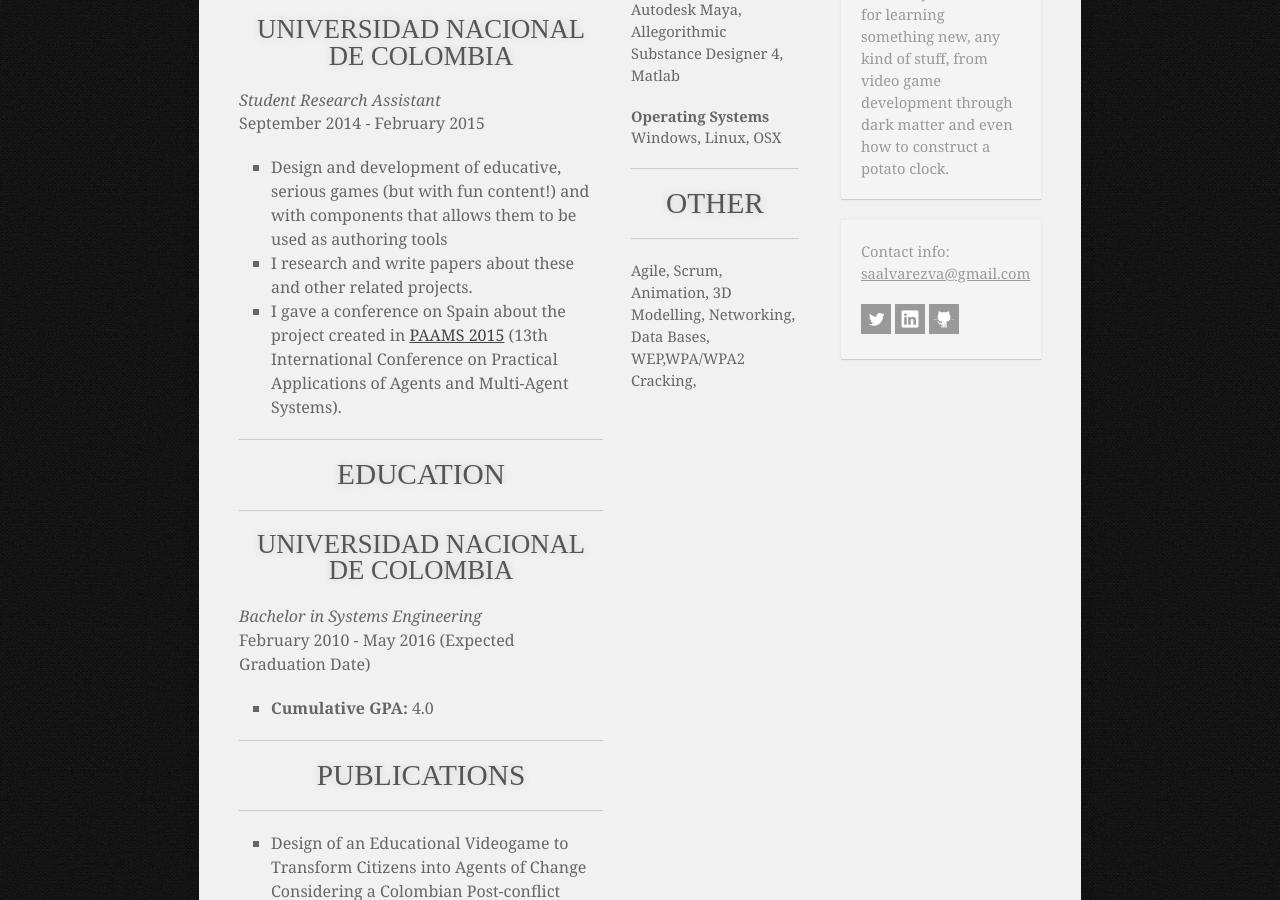
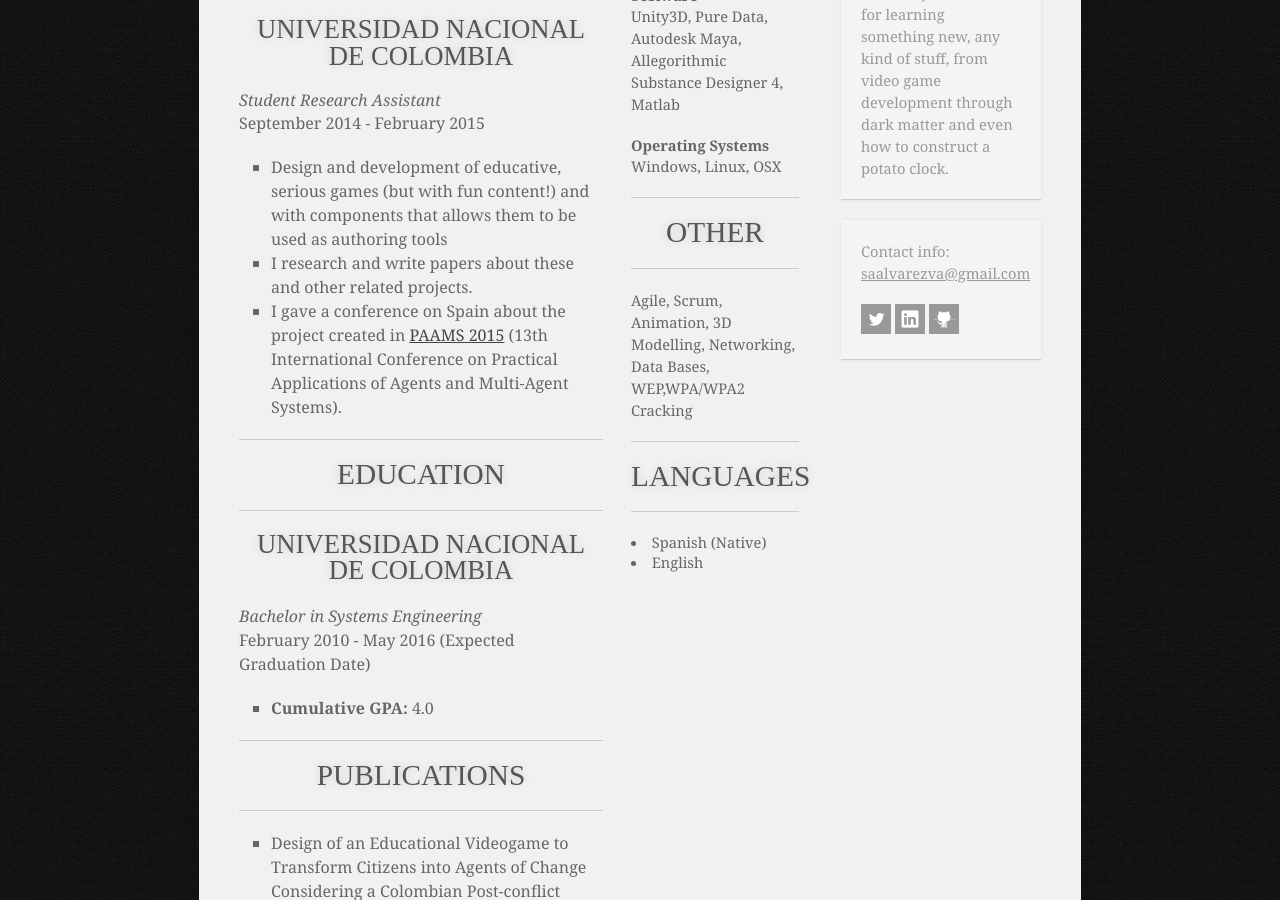
Before and after one commit to pulpobot/pulpobot.github.io, a Jekyll site: the page built from resume/index.html, in a window 1280 px wide and 900 px high, scrolled down 970 px. Built offline with Jekyll 4.4.1, drawn with Linux system fonts in a browser that asks for light colours; nearby versions of some CDN libraries; some web fonts are replaced; Markdown is read by kramdown in place of the engine named in the settings; some of the changed text lies outside the part shown.

Commit message:
Fix to About and Resume

```diff
--- a/about/index.html
+++ b/about/index.html
@@ -24,7 +24,7 @@
 		I ended up deciding that Video Games were my thing.
     </p>
     <p>
-		I started attending at University to study Systems Engineering because I thought it was a good way to learn
+		I started attending at the University to study Systems Engineering because I thought it was a good way to learn
 		to program and create games, but none of the courses were about making games (as expected),
 		so I ended up, not getting home to rest after class, but instead,
 		to learn how to create games, this became one of my major skills: I'm Autodidact.
--- a/resume/index.html
+++ b/resume/index.html
@@ -50,7 +50,16 @@
         <hr />
         <h2>Other</h2>
         <hr />
-        <p>Agile, Scrum, Animation, 3D Modelling, Networking, Data Bases, WEP,WPA/WPA2 Cracking, </p>
+        <p>Agile, Scrum, Animation, 3D Modelling, Networking, Data Bases, WEP,WPA/WPA2 Cracking </p>
+
+		<hr />
+        <h2>Languages</h2>
+        <hr />
+		<p>
+		<li>Spanish (Native)</li>
+		<li>English</li>
+		</p>
+
     </div>
     <div id="xp">
 
```
Also changed, not shown: other parts of resume/index.html (+1 -1 lines).
